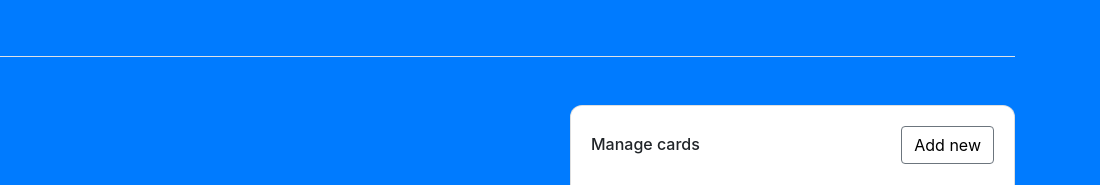
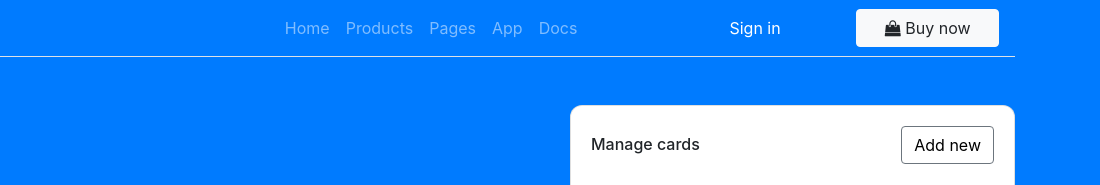
Before and after one commit to ZavalaGT/odoo_test, a plain HTML site: page index.html in a window 1280 px wide. Shown: the top 185 px of the page, 180-1280 px from the left. Drawn offline with nearby package versions, Linux system fonts and the light colour scheme; files whose address does not match are found by name.

Commit message:
feat(header): add hader nav items and action buttons

```diff
--- a/index.html
+++ b/index.html
@@ -9,6 +9,7 @@
         scroll-behavior: smooth;
       }
     </style>
+    <link rel="stylesheet" href="./src/styles/header.css" />
     <link rel="stylesheet" href="./src/styles/rating.css" />
     <link rel="stylesheet" href="./src/styles/awards.css" />
     <link rel="stylesheet" href="./src/styles/footer.css" />
@@ -45,8 +46,8 @@
   <body>
     <header class="bg-primary">
       <div class="container-lg">
-        <nav class="navbar navbar-dark bg-primary">
-          <a class="navbar-brand" href="#">
+        <nav class="navbar navbar-expand-lg navbar-dark bg-primary">
+          <a class="navbar-brand container-logo" href="#">
             <img
               src="./assets/odoo-white.svg"
               width="75px"
@@ -55,6 +56,66 @@
               alt="odoo-logo"
             />
           </a>
+          <button
+            class="navbar-toggler"
+            type="button"
+            data-toggle="collapse"
+            data-target="#navbarScroll"
+            aria-controls="navbarScroll"
+            aria-expanded="false"
+            aria-label="Toggle navigation"
+          >
+            <span class="navbar-toggler-icon"></span>
+          </button>
+          <div class="collapse navbar-collapse" id="navbarScroll">
+            <div class="d-flex justify-content-center w-100">
+              <div class="flex-grow-1">
+                <ul
+                  class="navbar-nav mr-auto my-2 my-lg-0 navbar-nav-scroll d-flex justify-content-center"
+                  style="max-height: 100px"
+                >
+                  <li class="nav-item">
+                    <a class="nav-link" href="#">Home</a>
+                  </li>
+                  <li class="nav-item">
+                    <a class="nav-link" href="#">Products</a>
+                  </li>
+                  <li class="nav-item">
+                    <a class="nav-link" href="#">Pages</a>
+                  </li>
+                  <li class="nav-item">
+                    <a class="nav-link" href="#">App</a>
+                  </li>
+                  <li class="nav-item">
+                    <a class="nav-link" href="#">Docs</a>
+                  </li>
+                </ul>
+              </div>
+            </div>
+            <div class="container-buttons">
+              <div class="row">
+                <div class="col-12 col-md-6">
+                  <button
+                    type="button"
+                    class="btn btn-link btn-block"
+                    style="
+                      color: white;
+                      text-decoration-thickness: 1px;
+                      text-underline-offset: 0.5rem;
+                    "
+                  >
+                    Sign in
+                  </button>
+                </div>
+                <div class="col-12 col-md-6">
+                  <button class="btn btn-light btn-block">
+                    <i class="fa fa-shopping-bag" aria-hidden="true"></i>
+                    Buy now
+                  </button>
+                </div>
+              </div>
+            </div>
+          </div>
         </nav>
       </div>
     </header>
--- /dev/null
+++ b/src/styles/header.css
@@ -0,0 +1,19 @@
+.container-logo {
+  width: 20vw;
+}
+
+@media only screen and (max-width: 600px) {
+  .container-logo {
+    width: 50vw;
+  }
+}
+
+.container-buttons {
+  width: 40vw;
+}
+
+@media only screen and (max-width: 600px) {
+  .container-buttons {
+    width: 80vw;
+  }
+}
```
